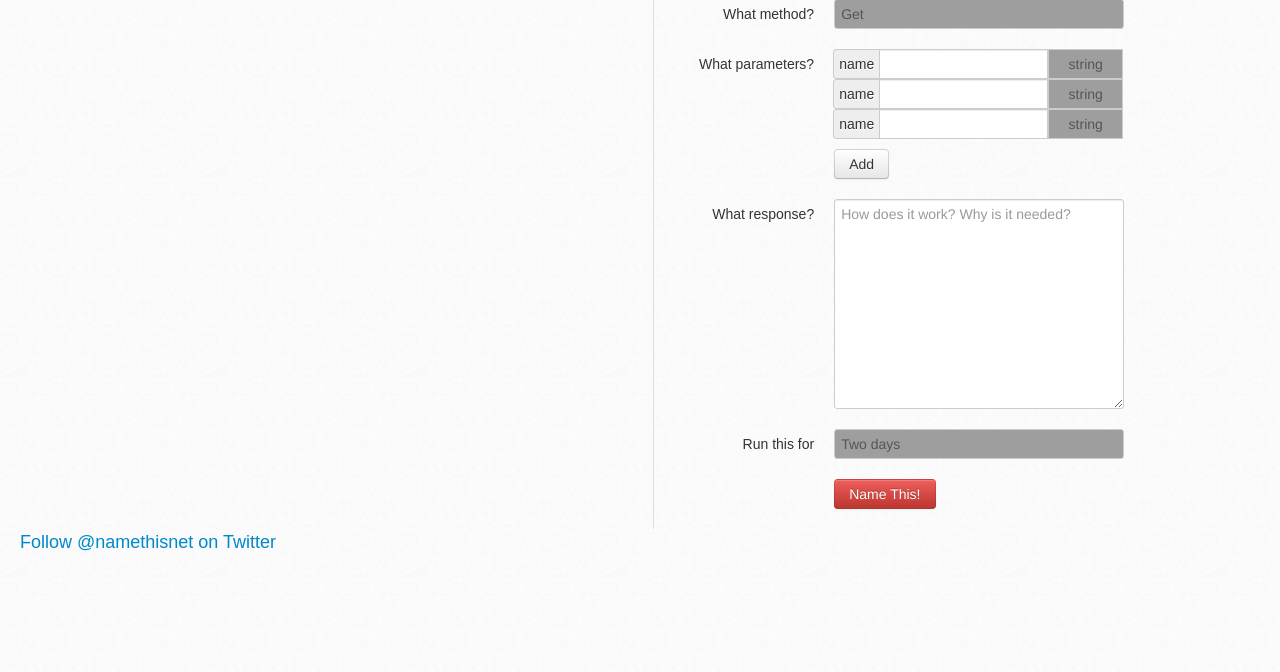
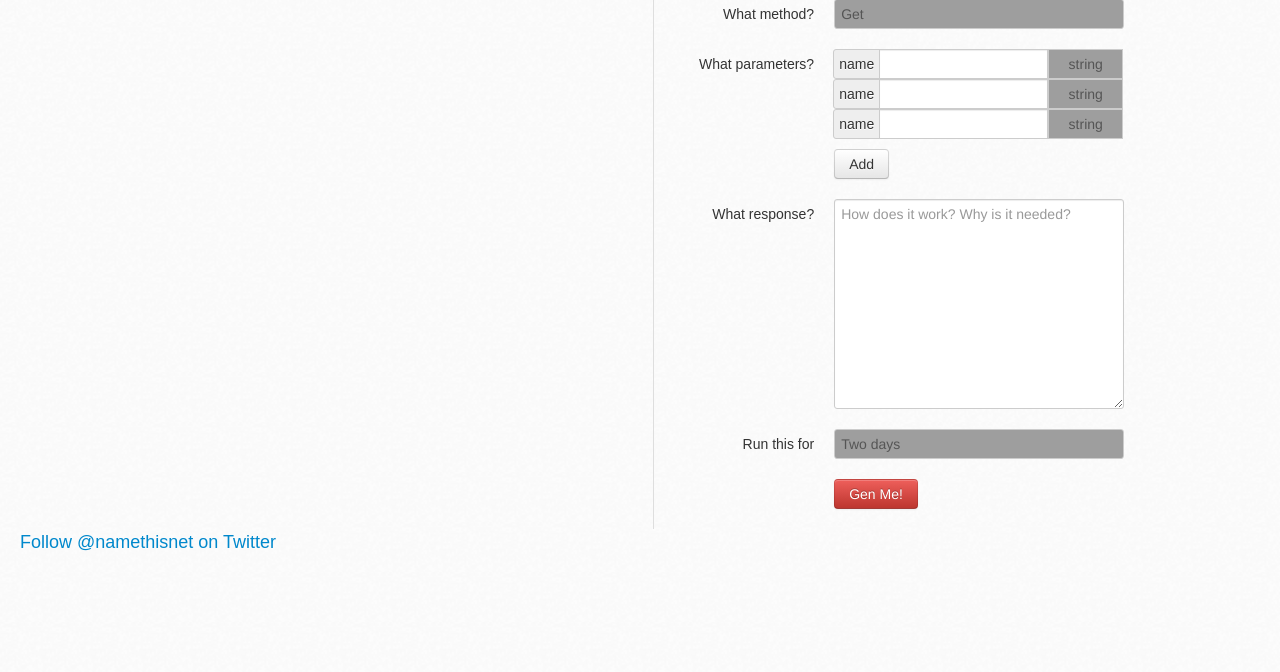
Before and after one commit to gfreezy/APIGen, a Flask app: page /create in a window 1280 px wide. Shown: the part 128-800 px from the top of the page. Run offline with Flask 2, Linux system fonts and the light colour scheme; grey boxes are pictures that could not be loaded.

Commit message:
submit text

```diff
--- a/apigen/templates/create.html
+++ b/apigen/templates/create.html
@@ -100,7 +100,7 @@
 </div>
 <div class="control-group">
   <div class="controls">
-    <input class="btn btn-danger" type="submit" value="Name This!" />
+    <input class="btn btn-danger" type="submit" value="Gen Me!" />
 </div>
 </div>
 </form>
```
